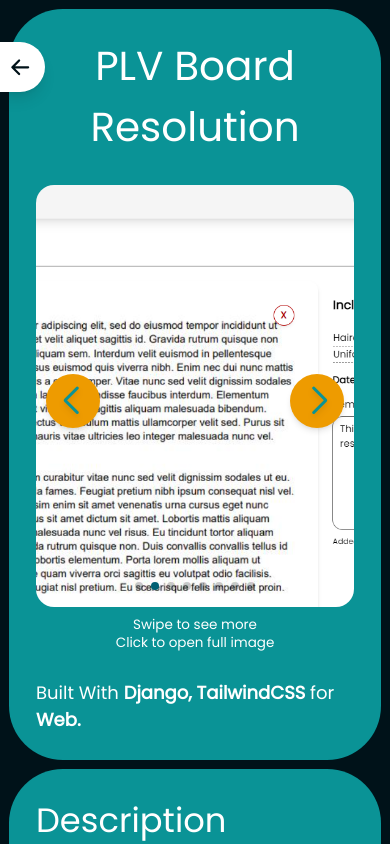
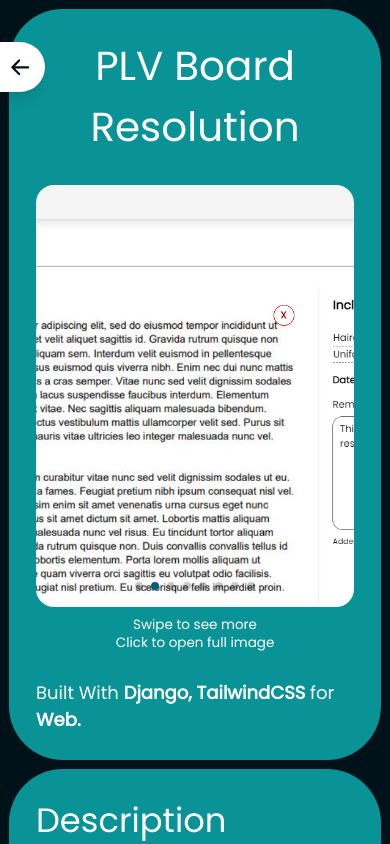
Before and after one commit to christiankyle-ching/vue-portfolio-ckcdev, a Vue app: page /project/board_resolution_is in a window 390 px wide. Shown: the top 844 px of the page. Built offline with nearby package versions, Linux system fonts and the light colour scheme.

Commit message:
fix: Swiper navigation init bug

```diff
--- a/src/components/ProjectImages.vue
+++ b/src/components/ProjectImages.vue
@@ -1,8 +1,12 @@
 <template>
   <div>
     <Swiper
+      @swiper="onInitSwiper"
       :slides-per-view="1"
       :breakpoints="{
+        0: {
+          slidesPerView: 1,
+        },
         768: {
           slidesPerView: 2,
           navigation: {
@@ -11,17 +15,15 @@
         },
       }"
       :space-between="30"
-      :pagination="true"
+      pagination
       :free-mode="{ enabled: true, sticky: false, momentum: true }"
       :autoplay="{
         enabled: true,
         pauseOnMouseEnter: true,
         disableOnInteraction: false,
       }"
-      :navigation="{
-        enabled: false,
-      }"
-      :loop="true"
+      navigation
+      loop
       class="h-[50vh] w-full"
     >
       <SwiperSlide v-for="image in project.images">
@@ -58,6 +60,7 @@
 
 <script>
 import LoopingAnimator from "./LoopingAnimator.vue";
+import { nextTick } from "@vue/runtime-core";
 
 import { Swiper, SwiperSlide } from "swiper/vue";
 import SwiperCore, { Pagination, FreeMode, Autoplay, Navigation } from "swiper";
@@ -81,6 +84,22 @@ export default {
 
     SwiperSlide,
     Swiper,
+  },
+  mounted() {},
+  methods: {
+    onInitSwiper(e) {
+      console.log(e);
+      e.navigation.update();
+      // SwiperJS not using value of navigation.enabled on init
+      // https://github.com/nolimits4web/swiper/issues/4052
+      nextTick(() => {
+        if (window.innerWidth >= 768) {
+          e.navigation.enable();
+        } else {
+          e.navigation.disable();
+        }
+      });
+    },
   },
 };
 </script>
```
